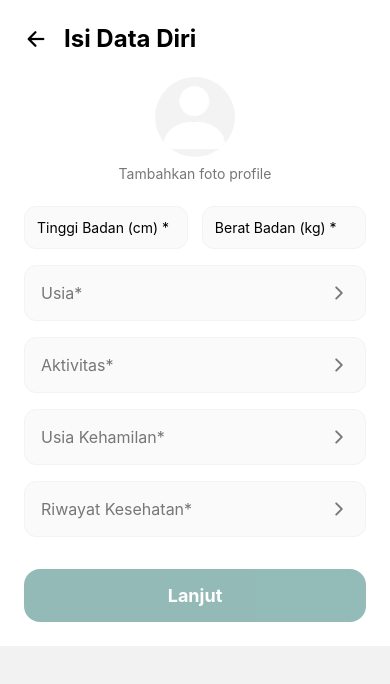
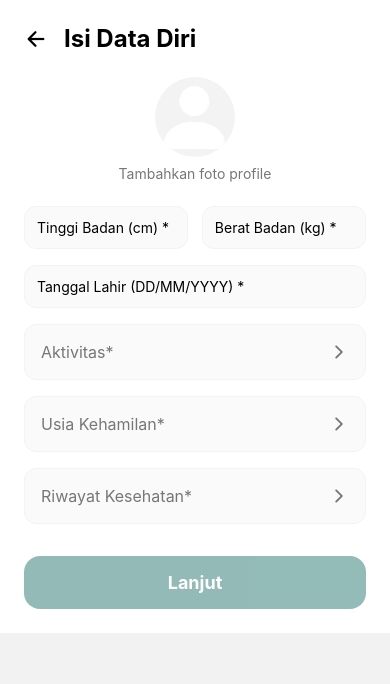
Before and after one commit to Gizify/Gizify, a React Native app: screen /VerifyDataScreen in a window 390 px wide. Shown: the top 684 px of the page. Built offline with nearby package versions, Linux system fonts and the light colour scheme.

Commit message:
feat: enhance VerifyDataScreen with date validation and improved input handling

```diff
--- a/src/navigation/MainNavigator.tsx
+++ b/src/navigation/MainNavigator.tsx
@@ -1,18 +1,22 @@
 import React from "react";
 import { createBottomTabNavigator } from "@react-navigation/bottom-tabs";
 import { AntDesign, MaterialIcons, Feather } from "@expo/vector-icons";
+
+// Import screen components
 import HomeScreen from "../screens/HomeScreen";
 import FavoriteScreen from "../screens/FavoriteScreen";
 import ScanScreen from "../screens/ScanScreen";
+import VerifyDataScreen from "../screens/VerifyDataScreen";
 
+// Import navigators dan style
+import RecipeStackNavigator from "./RecipeStackNavigator";
+import ProfileStackNavigator from "./ProfileStackNavigator";
 import colors from "../styles/colors";
+
+// Tipe untuk navigator
 import { BottomTabParamList } from "../types/navigation";
 
-import RecipeStackNavigator from "./RecipeStackNavigator";
-import ProfileStackNavigator from "./ProfileStackNavigator";
-import ExampleScreen from "../screens/Example";
-import VerifyDataScreen from "../screens/VerifyDataScreen";
-
+// Inisialisasi navigator tab bawah
 const Tab = createBottomTabNavigator<BottomTabParamList>();
 
 export default function MainTabNavigator() {
@@ -31,39 +35,58 @@ export default function MainTabNavigator() {
         tabBarInactiveTintColor: "gray",
       }}
     >
+      {/* Tab Beranda */}
       <Tab.Screen
         name="Beranda"
         component={HomeScreen}
         options={{
-          tabBarIcon: ({ color, size }: { color: string; size: number }) => <AntDesign name="home" size={size} color={color} />,
+          tabBarIcon: ({ color, size }) => (
+            <AntDesign name="home" size={size} color={color} />
+          ),
         }}
       />
+
+      {/* Tab Resep (menggunakan stack navigator) */}
       <Tab.Screen
         name="Resep"
         component={RecipeStackNavigator}
         options={{
-          tabBarIcon: ({ color, size }: { color: string; size: number }) => <MaterialIcons name="restaurant-menu" size={size} color={color} />,
+          tabBarIcon: ({ color, size }) => (
+            <MaterialIcons name="restaurant-menu" size={size} color={color} />
+          ),
         }}
       />
+
+      {/* Tab Scan */}
       <Tab.Screen
         name="Scan"
         component={ScanScreen}
         options={{
-          tabBarIcon: ({ color, size }: { color: string; size: number }) => <Feather name="camera" size={size} color={color} />,
+          tabBarIcon: ({ color, size }) => (
+            <Feather name="camera" size={size} color={color} />
+          ),
         }}
       />
+
+      {/* Tab Favorit */}
       <Tab.Screen
         name="Favorit"
         component={FavoriteScreen}
         options={{
-          tabBarIcon: ({ color, size }: { color: string; size: number }) => <AntDesign name="hearto" size={size} color={color} />,
+          tabBarIcon: ({ color, size }) => (
+            <AntDesign name="hearto" size={size} color={color} />
+          ),
         }}
       />
+
+      {/* Tab Profil*/}
       <Tab.Screen
         name="Profile"
         component={ProfileStackNavigator}
         options={{
-          tabBarIcon: ({ color, size }: { color: string; size: number }) => <AntDesign name="user" size={size} color={color} />,
+          tabBarIcon: ({ color, size }) => (
+            <AntDesign name="user" size={size} color={color} />
+          ),
         }}
       />
     </Tab.Navigator>
--- a/src/screens/VerifyDataScreen.tsx
+++ b/src/screens/VerifyDataScreen.tsx
@@ -30,11 +30,11 @@ const VerifyDataScreen = () => {
   const [activity, setActivity] = useState<string | null>(null);
   const [healthHistory, setHealthHistory] = useState<string | null>(null);
   const [birthdate, setBirthdate] = useState<string | null>(null);
+  const [birthdateError, setBirthdateError] = useState("");
   const [photoOption, setPhotoOption] = useState<AvatarType | null>(null);
 
   const [showActivityModal, setShowActivityModal] = useState(false);
   const [showHealthHistoryModal, setShowHealthHistoryModal] = useState(false);
-  const [showDateModal, setShowDateModal] = useState(false);
   const [showPhotoModal, setShowPhotoModal] = useState(false);
   const [showPregnancyModal, setShowPregnancyModal] = useState(false);
 
@@ -44,8 +44,23 @@ const VerifyDataScreen = () => {
 
   const [tempActivity, setTempActivity] = useState<string | null>(null);
   const [tempHealthHistory, setTempHealthHistory] = useState<string | null>(null);
-  const [tempBirthdate, setTempBirthdate] = useState<string | null>(null);
   const [tempPhotoOption, setTempPhotoOption] = useState<string | null>(null);
+
+  const isValidDate = (dateStr: string) => {
+    const regex = /^([0-2][0-9]|3[01])\/(0[1-9]|1[0-2])\/\d{4}$/;
+    return regex.test(dateStr);
+  };
+
+  const formatDateInput = (input: string) => {
+    const cleaned = input.replace(/\D/g, "");
+    const parts = [];
+
+    if (cleaned.length > 0) parts.push(cleaned.substring(0, 2));
+    if (cleaned.length > 2) parts.push(cleaned.substring(2, 4));
+    if (cleaned.length > 4) parts.push(cleaned.substring(4, 8));
+
+    return parts.join("/");
+  };
 
   const handleSelectAvatar = (avatar: AvatarType) => {
     setSelectedAvatar(avatar);
@@ -79,9 +94,15 @@ const VerifyDataScreen = () => {
       !pregnancyDay ||
       !activity ||
       !healthHistory ||
-      !birthdate
+      !birthdate ||
+      !photoOption
     ) {
       Alert.alert("Error", "Mohon lengkapi semua data terlebih dahulu");
+      return;
+    }
+
+    if (!isValidDate(birthdate)) {
+      Alert.alert("Error", "Format tanggal lahir tidak valid. Gunakan DD/MM/YYYY");
       return;
     }
 
@@ -97,15 +118,17 @@ const VerifyDataScreen = () => {
         return;
       }
 
+      const gestational_age =
+        parseInt(pregnancyMonth) * 4 + parseInt(pregnancyDay) / 7;
+
       const profileData = {
         height: parseFloat(height),
         weight: parseFloat(weight),
-        pregnancyMonth: parseInt(pregnancyMonth),
-        pregnancyDay: parseInt(pregnancyDay),
-        activity,
-        healthHistory,
+        gestational_age,
+        activity: activity,
         birthdate,
         photoOption: photoOption?.id || null,
+        medical_history: healthHistory === "Tidak ada" ? [] : [healthHistory],
       };
 
       await dispatch(completeUserProfile(profileData) as any);
@@ -122,6 +145,7 @@ const VerifyDataScreen = () => {
       Alert.alert("Gagal", "Gagal menyimpan data. Silakan coba lagi.");
     }
   };
+
 
   const isButtonDisabled =
     !height ||
@@ -172,10 +196,26 @@ const VerifyDataScreen = () => {
         />
       </View>
 
-      <TouchableOpacity style={styles.select} onPress={() => setShowDateModal(true)}>
-        <Text style={styles.selectText}>{birthdate || "Usia*"}</Text>
-        <Ionicons name="chevron-forward" size={20} color="#777" />
-      </TouchableOpacity>
+      <TextInput
+        placeholder="Tanggal Lahir (DD/MM/YYYY) *"
+        style={styles.inputFull}
+        keyboardType="numeric"
+        maxLength={10}
+        value={birthdate || ""}
+        onChangeText={(text) => {
+          const formatted = formatDateInput(text);
+          setBirthdate(formatted);
+          setBirthdateError("");
+        }}
+        onBlur={() => {
+          if (birthdate && !isValidDate(birthdate)) {
+            setBirthdateError("Format tanggal tidak valid (contoh: 31/12/2000)");
+          }
+        }}
+      />
+      {birthdateError ? (
+        <Text style={{ color: "red", marginBottom: 12 }}>{birthdateError}</Text>
+      ) : null}
 
       <TouchableOpacity style={styles.select} onPress={() => setShowActivityModal(true)}>
         <Text style={styles.selectText}>{activity || "Aktivitas*"}</Text>
@@ -207,7 +247,6 @@ const VerifyDataScreen = () => {
         <Text style={styles.buttonText}>Lanjut</Text>
       </TouchableOpacity>
 
-      {/* Avatar Modal */}
       <AvatarModal
         visible={modalVisible}
         selectedAvatar={selectedAvatar}
@@ -218,7 +257,6 @@ const VerifyDataScreen = () => {
         currentAvatar={currentAvatar}
       />
 
-      {/* Bottom Sheets */}
       <BottomSheet
         visible={showPhotoModal}
         title="Foto profile"
@@ -236,21 +274,6 @@ const VerifyDataScreen = () => {
         onContinue={() => {
           if (tempPhotoOption) handleSelectPhotoOption(tempPhotoOption);
           setShowPhotoModal(false);
-        }}
-      />
-
-      <BottomSheet
-        visible={showDateModal}
-        title="Usia"
-        options={[]}
-        selectedOption={tempBirthdate || birthdate}
-        onSelect={setTempBirthdate}
-        onClose={() => setShowDateModal(false)}
-        type="date"
-        showContinueButton={true}
-        onContinue={() => {
-          if (tempBirthdate) setBirthdate(tempBirthdate);
-          setShowDateModal(false);
         }}
       />
 
@@ -372,6 +395,15 @@ const styles = StyleSheet.create({
     marginBottom: 16,
     backgroundColor: "#FAFAFA",
   },
+  inputFull: {
+    width: "100%",
+    borderWidth: 1,
+    borderColor: "#F3F3F3",
+    borderRadius: 12,
+    padding: 12,
+    marginBottom: 16,
+    backgroundColor: "#FAFAFA",
+  },
   select: {
     flexDirection: "row",
     justifyContent: "space-between",
```
